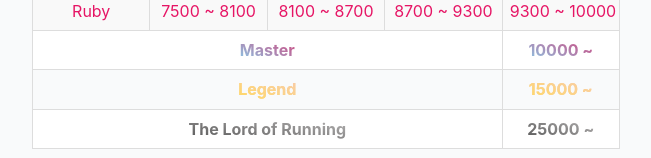
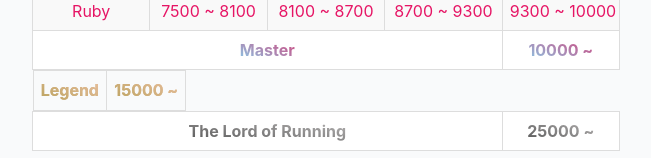
Before and after one commit to rslaam08/run_ac, a React (Create React App) app in the folder frontend/: page /#/ in a window 1280 px wide. Shown: the part 1018-1176 px from the top of the page, without its empty margins (314-965 px from the left). Built offline with nearby package versions, Linux system fonts and the light colour scheme; no server answers.

Commit message:
fix: update backend and frontend (Legend tier & etc)

```diff
--- a/frontend/src/pages/MainPage.css
+++ b/frontend/src/pages/MainPage.css
@@ -35,13 +35,13 @@
 .run-ruby{ color:#e61565; }
 
 /* 그라데이션(글자 자체) */
-.run-gradient1-text,.run-gradient2-text{
+.run-gradient1-text,.run-gradient2-text,.run-legend{
   display:inline-block; font-weight:700;
   background-clip:text; -webkit-background-clip:text; -webkit-text-fill-color:transparent;
 }
 .run-gradient1-text{ background-image:linear-gradient(to top right,#87ceeb,#d43e78); }
 .run-legend {
-  background: linear-gradient(to top right, #FFD966, #F8CBAD);
+  background: linear-gradient(to top right, #b9a25d, #ebbfa1);
   -webkit-background-clip: text;
   -webkit-text-fill-color: transparent;
   font-weight: bold;
--- a/frontend/src/pages/RankingPage.css
+++ b/frontend/src/pages/RankingPage.css
@@ -102,7 +102,12 @@
   -webkit-text-fill-color: transparent;
   font-weight: bold;
 }
-
+.run-legend {
+  background: linear-gradient(to top right, #b9a25d, #ebbfa1);
+  -webkit-background-clip: text;
+  -webkit-text-fill-color: transparent;
+  font-weight: bold;
+}
 /* Gradient 15,000~: dark gray → light gray */
 .run-gradient2 {
   background: linear-gradient(to top right, #555555, #b9b7b7);
--- a/frontend/src/pages/RankingPage.tsx
+++ b/frontend/src/pages/RankingPage.tsx
@@ -15,7 +15,8 @@ function getRatingClass(value: number): string {
   if (value < 7500)   return 'run-diamond';
   if (value < 10000)  return 'run-ruby';
   if (value < 15000)  return 'run-gradient1';
-                     return 'run-gradient2';
+  if (value < 25000)  return 'run-legend';
+  return 'run-gradient2';
 }
 
 interface IUser {
--- a/frontend/src/pages/RunbilityCalculator.tsx
+++ b/frontend/src/pages/RunbilityCalculator.tsx
@@ -3,7 +3,9 @@ import { getRunbility } from '../utils/runbility';
 import './RunbilityCalculator.css';
 
 const getRunClass = (val: number) => {
-  if (val >= 15000) return 'run-gradient2';
+
+  if (val >= 25000) return 'run-gradient2';
+  if (val >= 15000) return 'run-legend';
   if (val >= 10000) return 'run-gradient1';
   if (val >= 7500)  return 'run-ruby';
   if (val >= 5500)  return 'run-diamond';
--- a/frontend/src/pages/UserPage.tsx
+++ b/frontend/src/pages/UserPage.tsx
@@ -197,8 +197,8 @@ const UserPage: React.FC = () => {
 
     // 페이스: 180 ~ 420초/1km
     const paceSecPerKm = timeSec / distance;
-    if (paceSecPerKm < 180 || paceSecPerKm > 420) {
-      alert('1km 페이스가 180초(3:00) 이상, 420초(7:00) 이하인 기록만 업로드할 수 있습니다.');
+    if (paceSecPerKm < 160 || paceSecPerKm > 420) {
+      alert('1km 페이스가 160초(2:40) 이상, 420초(7:00) 이하인 기록만 업로드할 수 있습니다.');
       return;
     }
 
```
